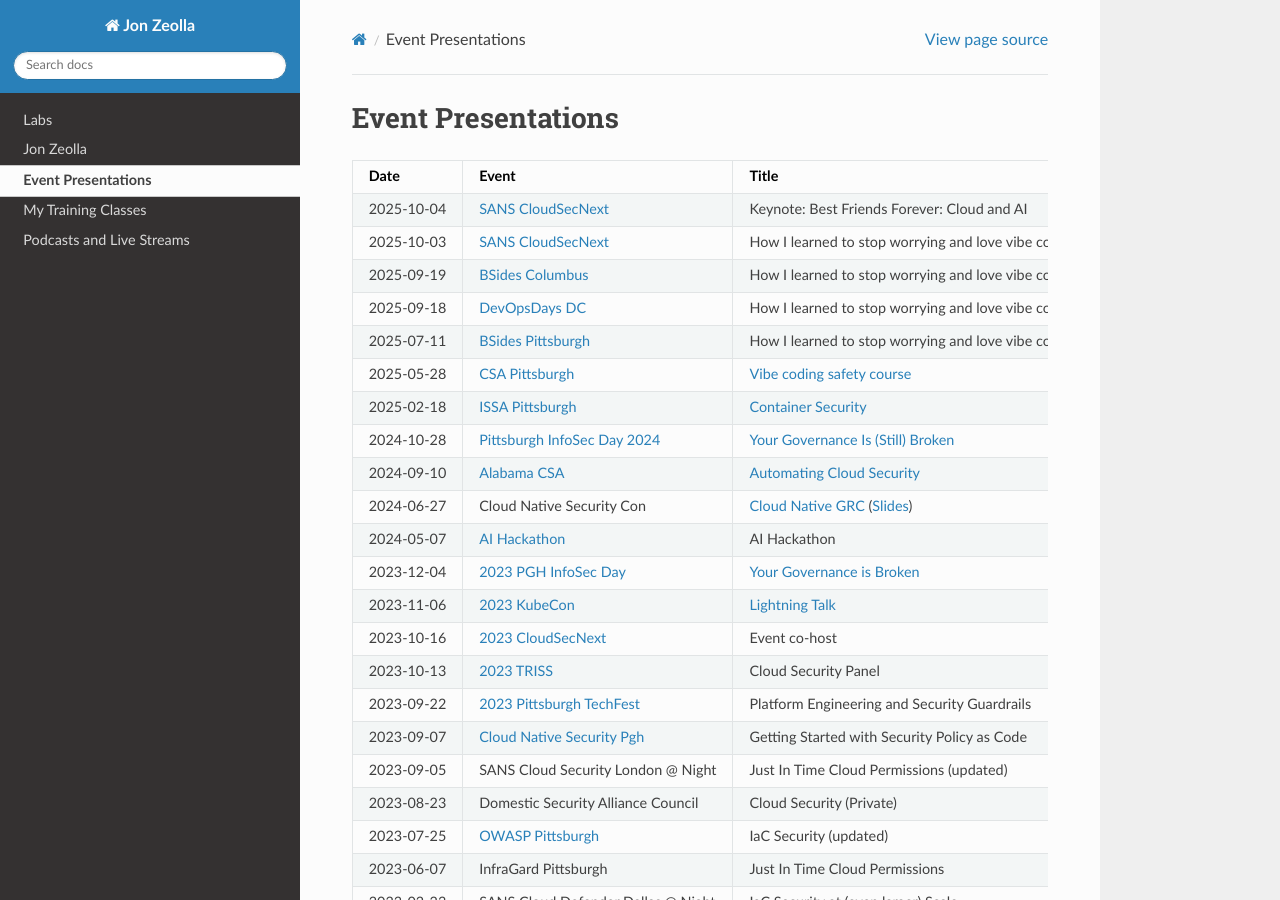
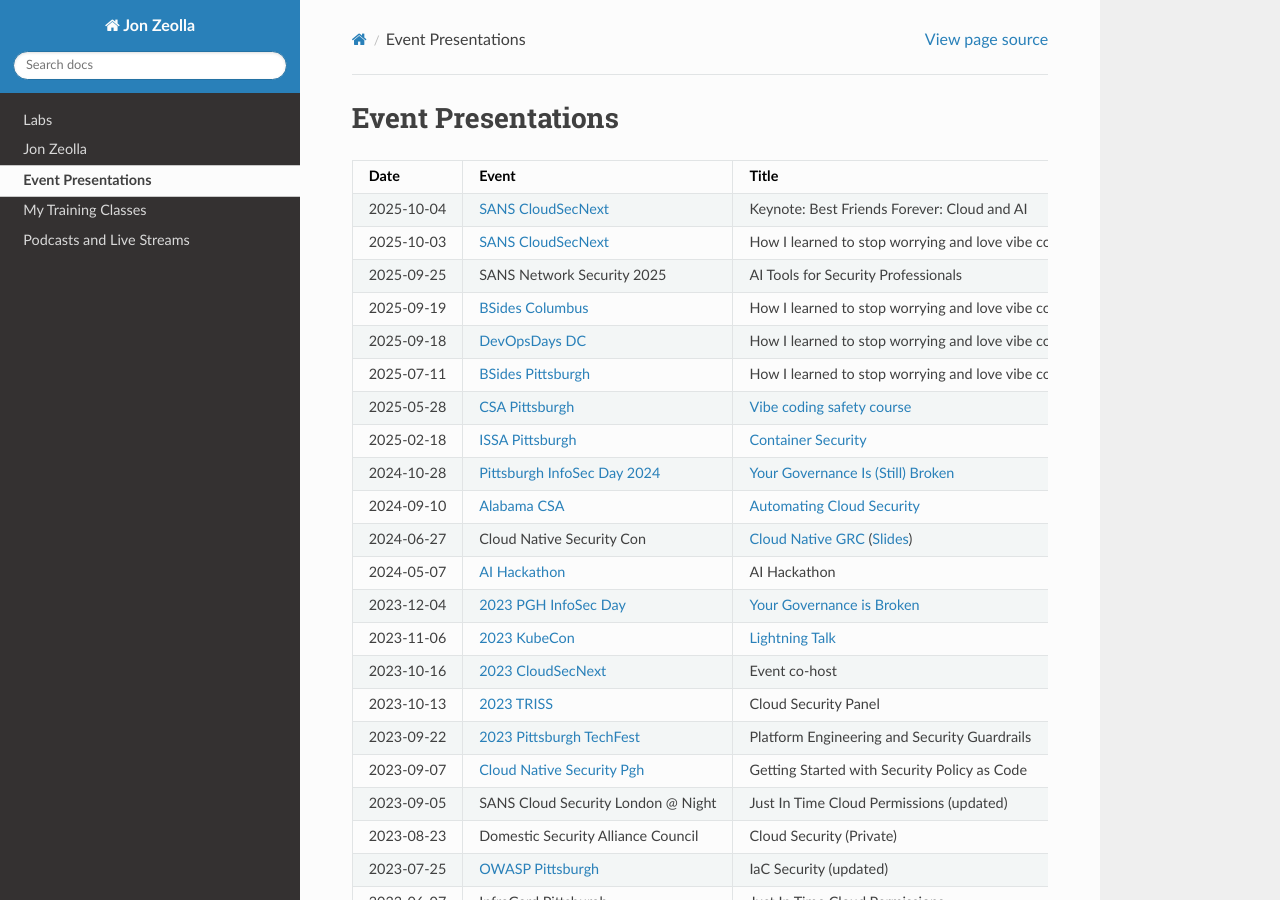
Before and after one commit to JonZeolla/JonZeolla.github.io, a Sphinx documentation site: the page built from docs/ref/jz-content.md, in a window 1280 px wide and 900 px high. Built offline with Sphinx 7.4.7 and the Read the Docs theme 3.1.0, drawn with Linux system fonts in a browser that asks for light colours; some of the changed text lies outside the part shown.

Commit message:
Sept 25 '25 update

```diff
--- a/docs/ref/jz-content.md
+++ b/docs/ref/jz-content.md
@@ -11,6 +11,7 @@
 | ---------- | -------------------------------------------- | --------------------------------------------------------------------- |
 | 2025-10-04 | [SANS CloudSecNext][2025-CloudSecNext]       | Keynote: Best Friends Forever: Cloud and AI                           |
 | 2025-10-03 | [SANS CloudSecNext][2025-CloudSecNext]       | How I learned to stop worrying and love vibe coding: security edition |
+| 2025-09-25 | SANS Network Security 2025                   | AI Tools for Security Professionals                                   |
 | 2025-09-19 | [BSides Columbus][2025-BSidesCol]            | How I learned to stop worrying and love vibe coding: security edition |
 | 2025-09-18 | [DevOpsDays DC][2025-Devopsdays-dc]          | How I learned to stop worrying and love vibe coding: security edition |
 | 2025-07-11 | [BSides Pittsburgh][2025-BSidesPGH]          | How I learned to stop worrying and love vibe coding: security edition |
@@ -122,6 +123,7 @@
 | ---------- | ------------------------------------- | ----------------------------------------------------------------------------------- |
 | 2026-02-02 | SANS DC Metro Rockville               | [SEC540][SEC540]                                                                    |
 | 2025-12-12 | SANS Cyber Defense Initiative 2025 x2 | [SEC545][SEC545]                                                                    |
+| 2025-10-17 | Private                               | [SEC545][SEC545]                                                                    |
 | 2025-10-02 | SANS CloudSecNext, Denver             | [SEC540][SEC540]                                                                    |
 | 2025-09-22 | SANS Network Security, Vegas          | [SEC540][SEC540]                                                                    |
 | 2025-08-25 | SANS Emerging Threats, VA Beach       | [SEC540][SEC540]                                                                    |
```
